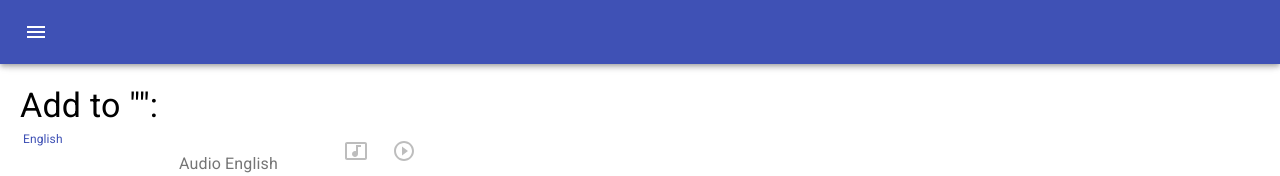
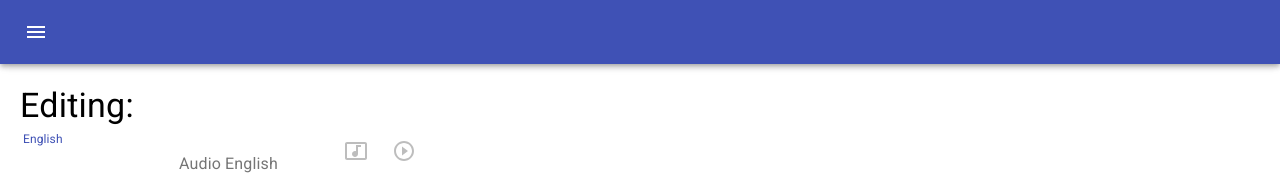
Before and after one commit to pierophp/pinyin-card, a React (Create React App) app: page /#/card-update/1 in a window 1280 px wide. Before the commit this address led to /#/card-create/1. Shown: the top 176 px of the page. Built offline with nearby package versions, Linux system fonts and the light colour scheme; no server answers.

Commit message:
Fix Card Create

```diff
--- a/src/pages/CardCreateUpdate.js
+++ b/src/pages/CardCreateUpdate.js
@@ -148,7 +148,8 @@ const CardCreateUpdate = props => {
     <div className={classes.container}>
       <form autoComplete="off">
         <Typography variant="h4" component="h4">
-          Add to "{category.nameEn}":
+          {!props.match.params.id && <>Add to "{category.nameEn}"</>}
+          {props.match.params.id && <>Editing</>}:
         </Typography>
         <div>
           <TextField
```
